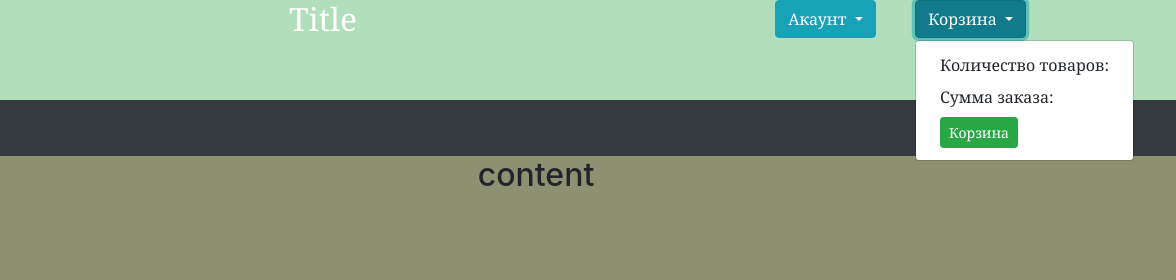
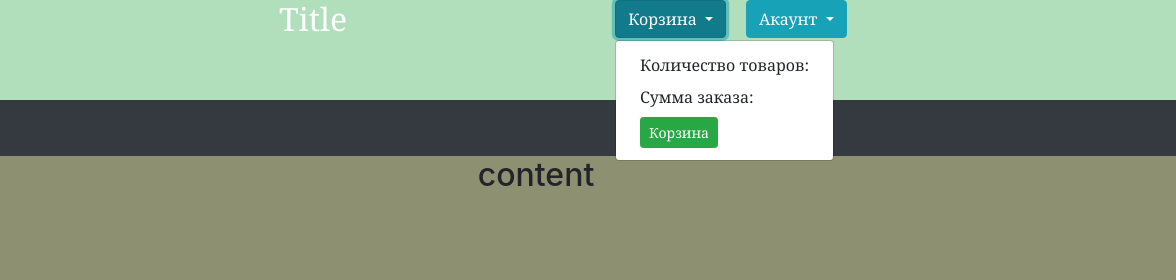
Before and after one commit to kate4ryabchuk/hillel, a website: page src/index.html in a window 1280 px wide. Both pictures are taken after a click on the button "Корзина". Shown: the top 280 px of the page, 104-1280 px from the left. Drawn offline with nearby package versions, Linux system fonts and the light colour scheme; files that its build step writes are made by us from their sources.

Commit message:
up header btns validate-log and validate-pass 3

```diff
--- a/src/style/partials/header.less
+++ b/src/style/partials/header.less
@@ -23,7 +23,7 @@ header {
       .account{
         position: relative;
         width: 280px;
-        left: 140px;
+        margin-left: 20px;
       }
     }
   }
--- a/src/template/header.html
+++ b/src/template/header.html
@@ -12,6 +12,21 @@
 		</div>
 		<!--Dropdown-->
 		<div class="actions row">
+			<!--Корзина-->
+			<div class="dropdown shopping-cart">
+				<button class="btn btn-secondary dropdown-toggle btn-info" type="button" id="dropdownMenuSing"
+				        data-toggle="dropdown"
+				        aria-haspopup="true" aria-expanded="false">
+					Корзина
+				</button>
+				<div class="dropdown-menu dropdown-menu-left" aria-labelledby="dropdownMenuSing">
+					<span class="dropdown-item">Количество товаров:</span>
+					<span class="dropdown-item">Сумма заказа:</span>
+					<div class="dropdown-item">
+						<button class="btn btn-success btn-sm" type="button">Корзина</button>
+					</div>
+				</div>
+			</div>
 			<!--Акаунт-->
 			<div class="dropdown account">
 				<button class="btn btn-secondary dropdown-toggle btn-info" type="button" id="dropdownMenuAc"
@@ -47,21 +62,6 @@
 					<button class="btn btn-danger btn-block btn-sm" type="button">Close</button>
 				</div>
 			</div>
-			<!--Корзина-->
-			<div class="dropdown shopping-cart">
-				<button class="btn btn-secondary dropdown-toggle btn-info" type="button" id="dropdownMenuSing"
-				        data-toggle="dropdown"
-				        aria-haspopup="true" aria-expanded="false">
-					Корзина
-				</button>
-				<div class="dropdown-menu" aria-labelledby="dropdownMenuSing">
-					<span class="dropdown-item">Количество товаров:</span>
-					<span class="dropdown-item">Сумма заказа:</span>
-					<div class="dropdown-item">
-						<button class="btn btn-success btn-sm" type="button">Корзина</button>
-					</div>
-				</div>
-			</div>
 		</div>
 	</div>
 </header>
```
Also changed, not shown: src/js/partials/function.js (+4 -9 lines).
